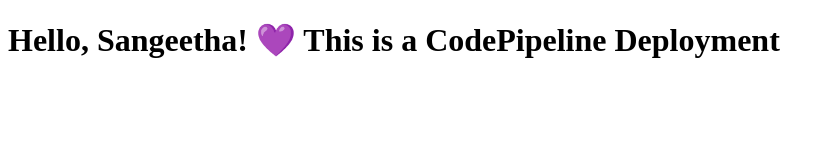
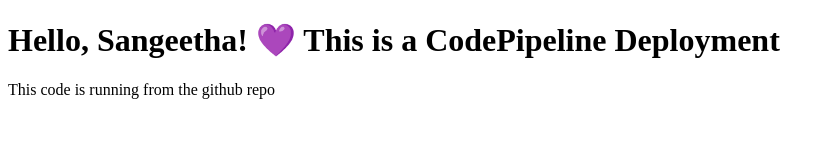
Before and after one commit to sangeetha190/AWS-Task-5, a plain HTML site: page index.html in a window 1280 px wide. Shown: the whole page, without its empty margins (0-835 px from the left). Drawn offline with Linux system fonts and the light colour scheme.

Commit message:
respo code

```diff
--- a/index.html
+++ b/index.html
@@ -6,5 +6,6 @@
   </head>
   <body>
     <h1>Hello, Sangeetha! 💜 This is a CodePipeline Deployment</h1>
+    <p>This code is running from the github repo</p>
   </body>
 </html>
```
